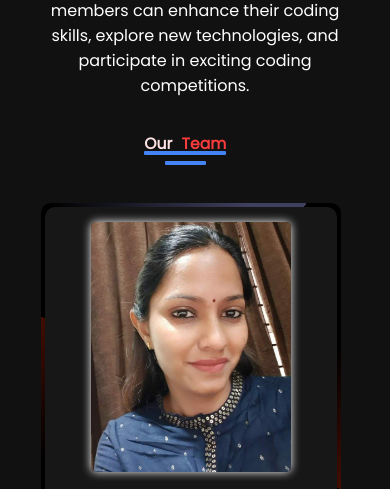
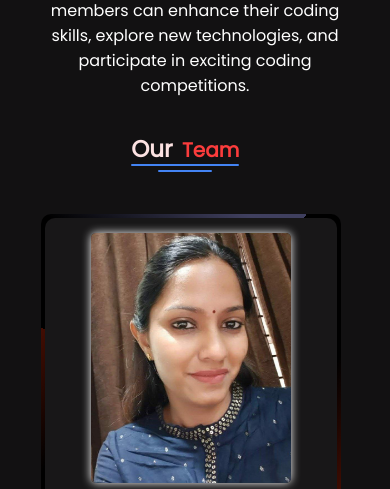
Before and after one commit to GahinathMadake/CodeChef-hiring.github.io, a plain HTML site: page index.html in a window 390 px wide. Shown: the part 1320-1809 px from the top of the page. Drawn offline with Linux system fonts and the light colour scheme; a web font is replaced by a local one.

Commit message:
Our team

```diff
--- a/My_style.css
+++ b/My_style.css
@@ -480,10 +480,10 @@ body{
         font-size: 20px;
     }
 
-    #our_team .head div::before{
+    #our_team .headt div::before{
         height: 2px;
     }
-    #our_team .head div::after{
+    #our_team .headt div::after{
         height: 2px;
         bottom: 9px;
     }
@@ -492,10 +492,10 @@ body{
     }
 }
 @media screen and (max-width: 600px){
-    #our_team  .head div .first{
-        font-size: 20px;
-    }
-    #our_team  .head div .second{
+    #our_team  .headt div .first{
+        font-size: 23px;
+    }
+    #our_team  .headt div .second{
         font-size: 20px;
     }
      .typing_text .text{
```
